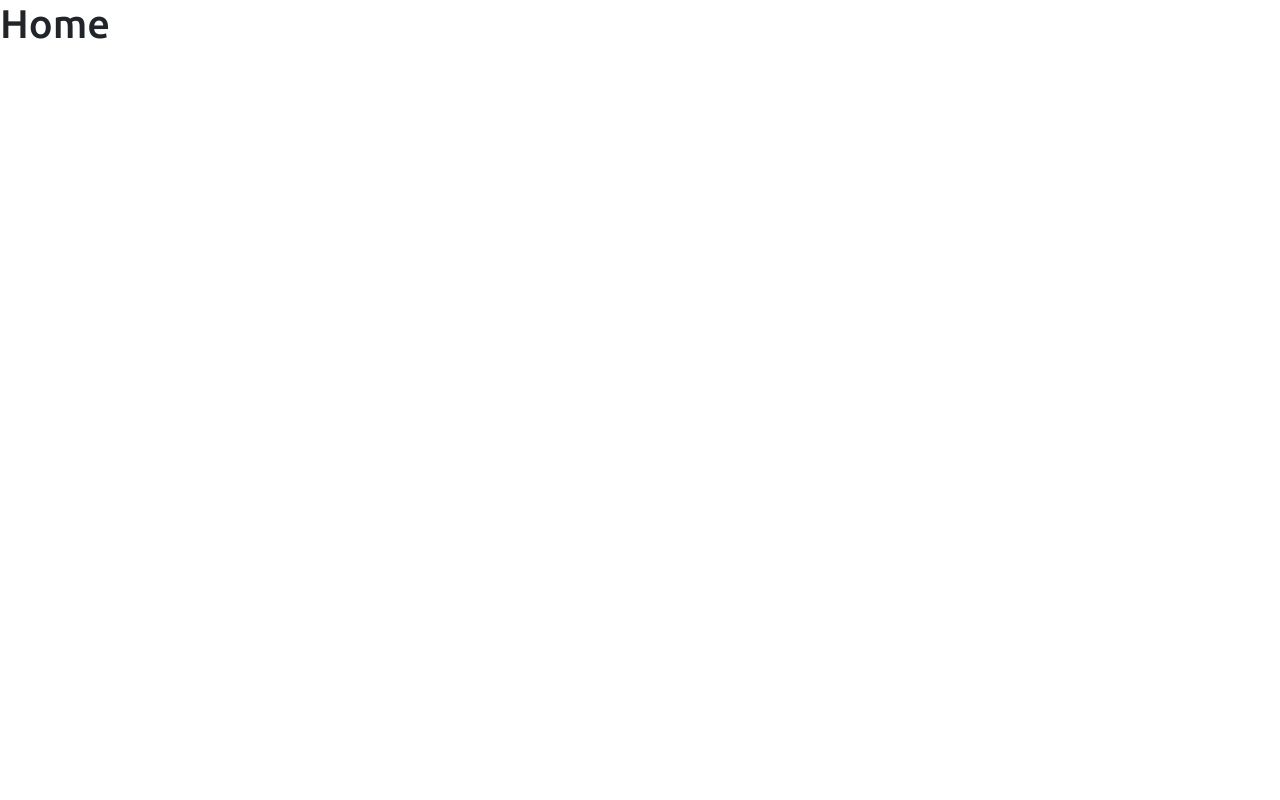
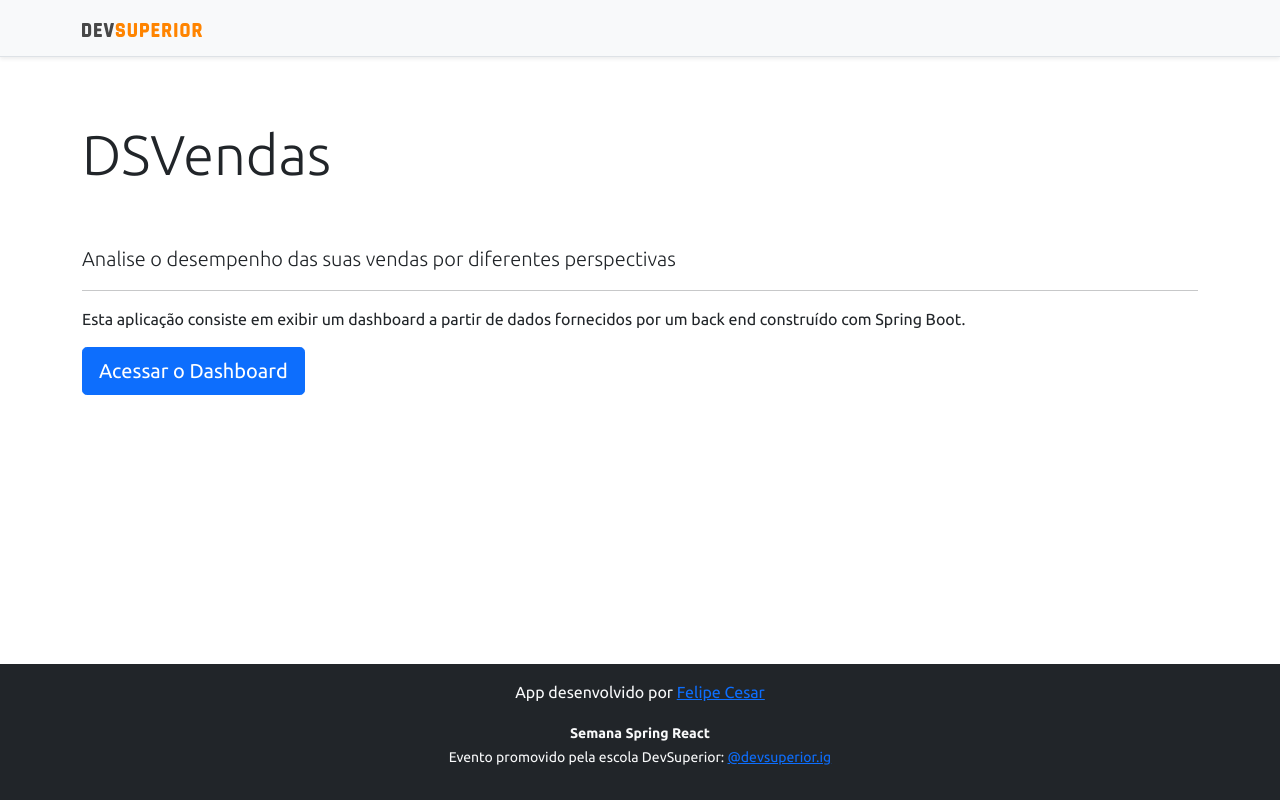
Before and after one commit to FeCesar/projeto-sds5, a React (Create React App) app in the folder frontend/: page / in a window 1280 px wide. Built offline with nearby package versions, Linux system fonts and the light colour scheme.

Commit message:
Home, Navigation

```diff
--- a/frontend/src/components/NavBar/index.tsx
+++ b/frontend/src/components/NavBar/index.tsx
@@ -1,11 +1,12 @@
 import ImgDsDark from 'assets/img/ds-dark.svg';
+import { Link } from 'react-router-dom';
 
 const NavBar = () => {
     return (
         <div className="d-flex flex-column flex-md-row align-items-center p-3 px-md-4 mb-3 bg-light border-bottom shadow-sm">
             <div className="container">
                 <nav className="my-2 my-md-0 mr-md-3">
-                <img src={ImgDsDark} alt="DevSuperior" width="120" />
+                    <Link to="/"><img src={ImgDsDark} alt="DevSuperior" width="120" /></Link>
                 </nav>
             </div>
         </div>
--- a/frontend/src/pages/Home/index.tsx
+++ b/frontend/src/pages/Home/index.tsx
@@ -1,8 +1,29 @@
+import Footer from "components/Footer"
+import NavBar from "components/NavBar"
+import { Link } from "react-router-dom"
+
 const Home = () => {
     return (
-        <div>
-            <h1>Home</h1>
+        <>
+
+        <NavBar></NavBar>
+
+        <div className="container">
+            <div className="jumbotron">
+                <h1 className="display-4 py-5">DSVendas</h1>
+                <p className="lead">Analise o desempenho das suas vendas por diferentes perspectivas</p>
+                <hr/>
+                <p>Esta aplicação consiste em exibir um dashboard a partir de dados fornecidos por um back end construído com Spring Boot.</p>
+
+                <Link className="btn btn-primary btn-lg" to="/dashboard">
+                    Acessar o Dashboard
+                </Link>
+
+            </div>
         </div>
+
+        <Footer></Footer>
+        </>
     )
 }
 
```
